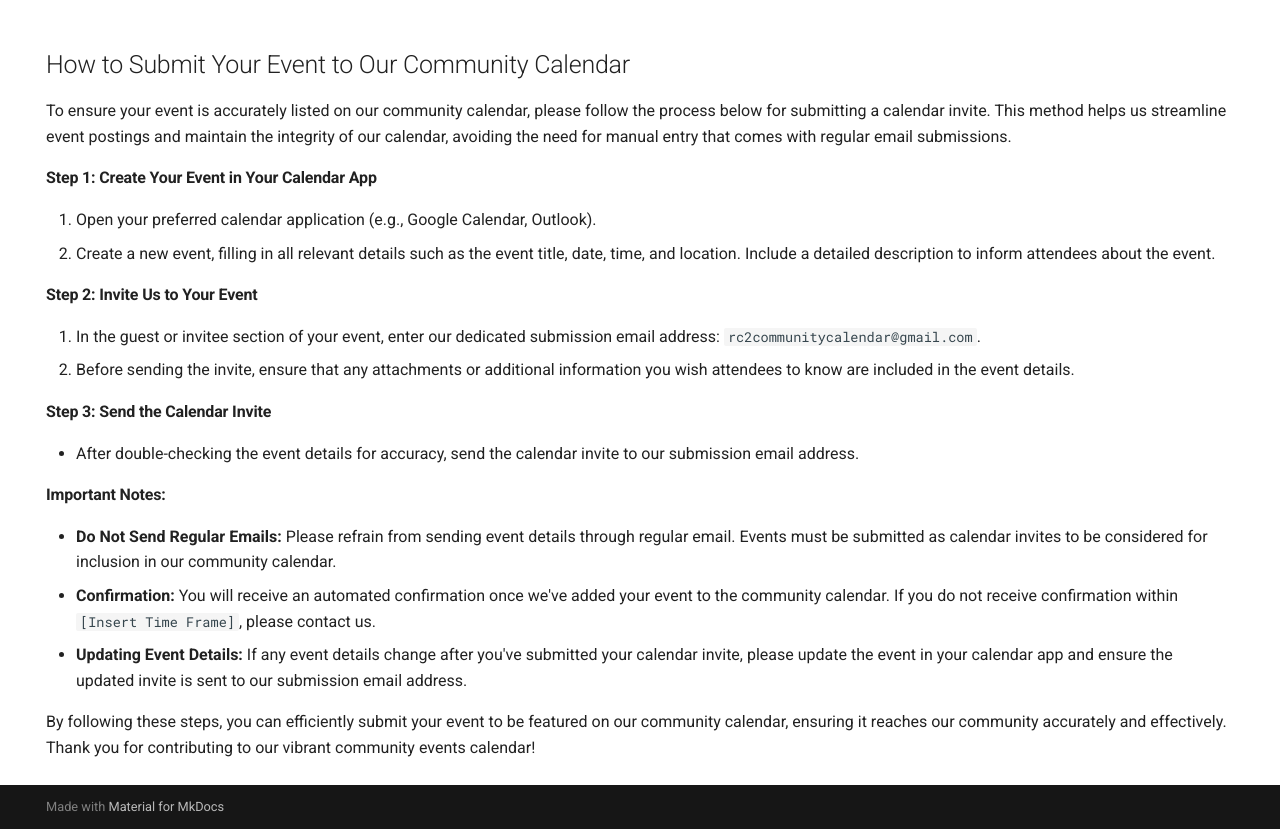
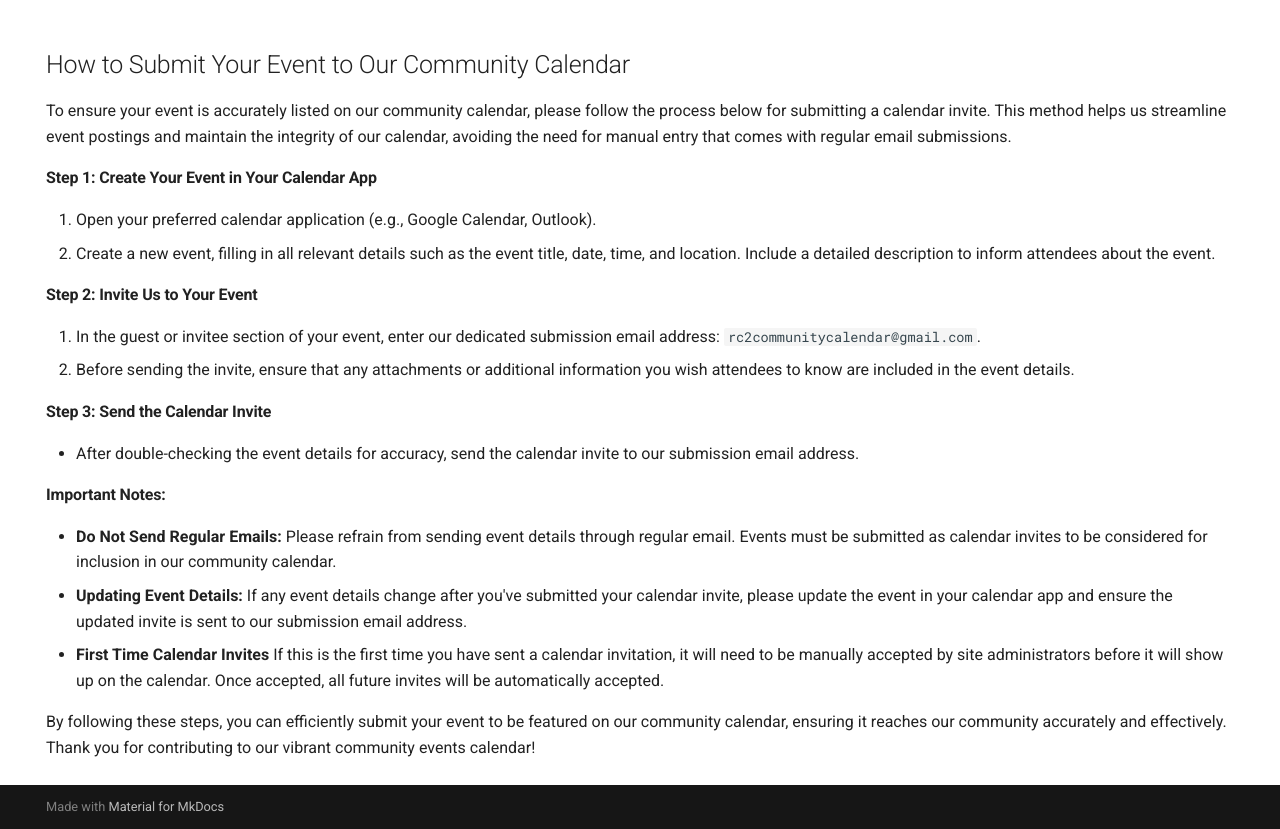
Before and after one commit to RiverCityRainbowCollective/website, an MkDocs documentation site: the page built from docs/calendar.md, in a window 1280 px wide and 1207 px high. Shown: the part 378-1207 px from the top of the window. Built offline with MkDocs 1.6.1 and Material for MkDocs 9.7.7, drawn with Linux system fonts in a browser that asks for light colours; a script that is not in the unit is left out.

Commit message:
Update calendar.md

```diff
--- a/docs/calendar.md
+++ b/docs/calendar.md
@@ -31,7 +31,9 @@ To ensure your event is accurately listed on our community calendar, please foll
 #### **Important Notes:**
 
 - **Do Not Send Regular Emails:** Please refrain from sending event details through regular email. Events must be submitted as calendar invites to be considered for inclusion in our community calendar.
-- **Confirmation:** You will receive an automated confirmation once we've added your event to the community calendar. If you do not receive confirmation within `[Insert Time Frame]`, please contact us.
 - **Updating Event Details:** If any event details change after you've submitted your calendar invite, please update the event in your calendar app and ensure the updated invite is sent to our submission email address.
+- **First Time Calendar Invites** If this is the first time you have sent a calendar invitation, it will need to be manually accepted by site administrators before it will show up on the calendar. Once accepted, all future invites will be automatically accepted.
+
+
 
 By following these steps, you can efficiently submit your event to be featured on our community calendar, ensuring it reaches our community accurately and effectively. Thank you for contributing to our vibrant community events calendar!
```
